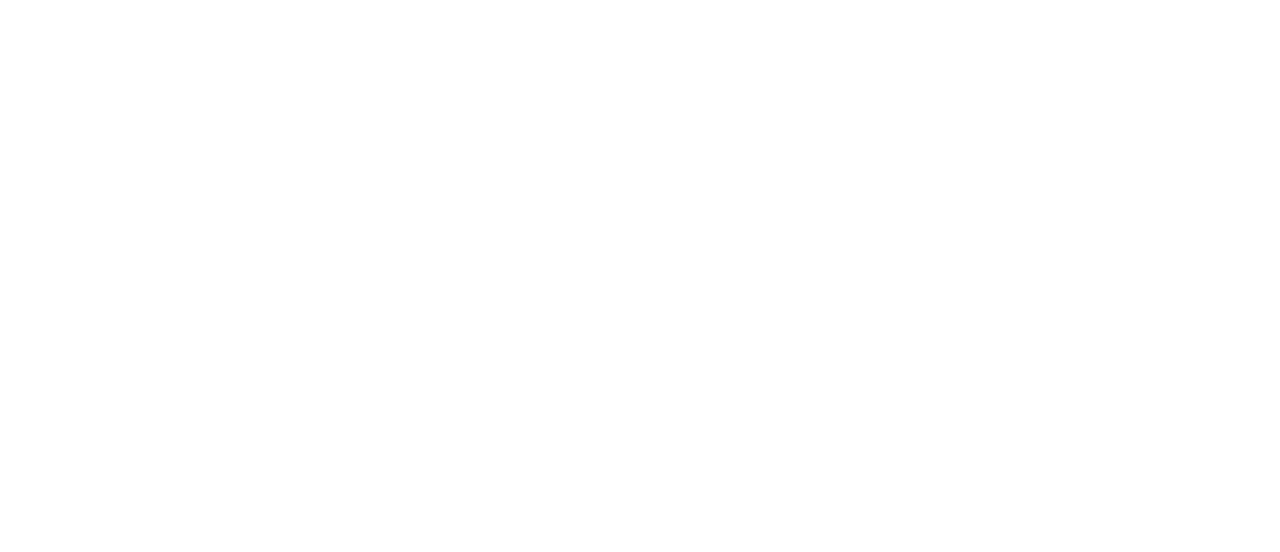
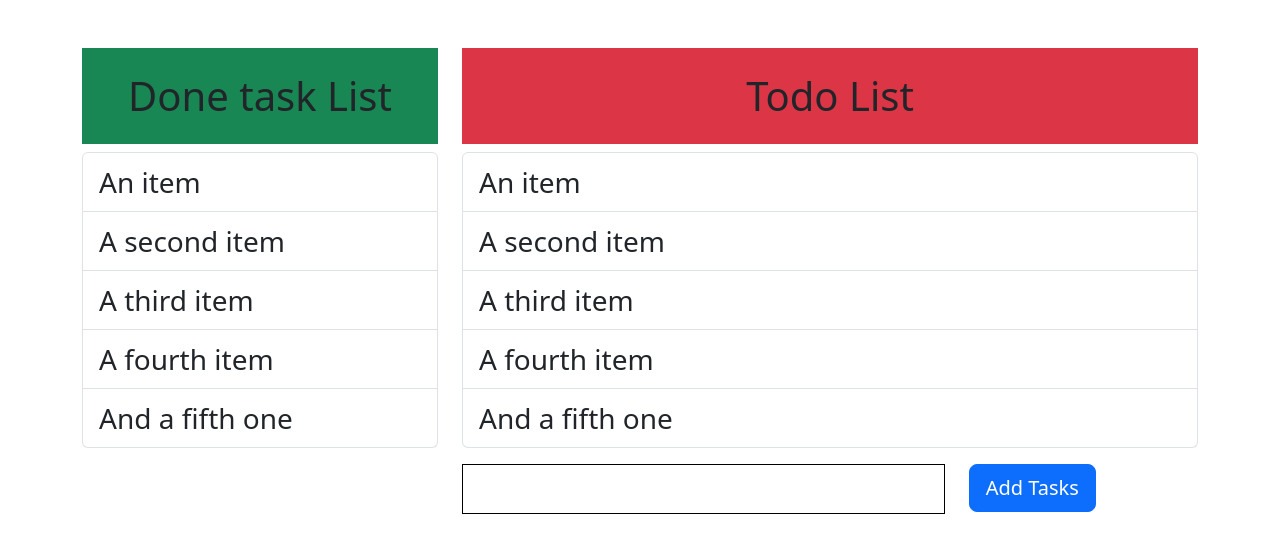
Before and after one commit to Bhanukakumara/todo_list_JS, a plain HTML site: page index.html in a window 1280 px wide. Drawn offline with nearby package versions, Linux system fonts and the light colour scheme.

Commit message:
Frondend

```diff
--- a/index.html
+++ b/index.html
@@ -1,15 +1,55 @@
 <!DOCTYPE html>
 <html lang="en">
-<head>
-    <meta charset="UTF-8">
-    <meta name="viewport" content="width=device-width, initial-scale=1.0">
-    <link href="https://cdn.jsdelivr.net/npm/bootstrap@5.3.3/dist/css/bootstrap.min.css" rel="stylesheet" integrity="sha384-QWTKZyjpPEjISv5WaRU9OFeRpok6YctnYmDr5pNlyT2bRjXh0JMhjY6hW+ALEwIH" crossorigin="anonymous">
-    <link rel="stylesheet" href="style.css">
+  <head>
+    <meta charset="UTF-8" />
+    <meta name="viewport" content="width=device-width, initial-scale=1.0" />
+    <link
+      href="https://cdn.jsdelivr.net/npm/bootstrap@5.3.3/dist/css/bootstrap.min.css"
+      rel="stylesheet"
+      integrity="sha384-QWTKZyjpPEjISv5WaRU9OFeRpok6YctnYmDr5pNlyT2bRjXh0JMhjY6hW+ALEwIH"
+      crossorigin="anonymous"
+    />
+    <link rel="stylesheet" href="style.css" />
     <title>To Do List</title>
-</head>
-<body>
-
+  </head>
+  <body>
+    <div class="container">
+      <div class="row mt-5">
+        <div class="col-4">
+          <h1 class="bg-success p-4 text-center">Done task List</h1>
+          <ul class="list-group">
+            <li class="list-group-item fs-3">An item</li>
+            <li class="list-group-item fs-3">A second item</li>
+            <li class="list-group-item fs-3">A third item</li>
+            <li class="list-group-item fs-3">A fourth item</li>
+            <li class="list-group-item fs-3">And a fifth one</li>
+          </ul>
+        </div>
+        <div class="col-8">
+          <h1 class="bg-danger p-4 text-center ">Todo List</h1>
+          <ul class="list-group">
+            <li class="list-group-item fs-3">An item</li>
+            <li class="list-group-item fs-3">A second item</li>
+            <li class="list-group-item fs-3">A third item</li>
+            <li class="list-group-item fs-3">A fourth item</li>
+            <li class="list-group-item fs-3">And a fifth one</li>
+          </ul>
+          <form class="row mt-3">
+            <div class="col-8">
+              <input type="text" class="form-control-plaintext border border-black fs-4">
+            </div>
+            <div class="col-4   ">
+              <button type="submit" class="btn btn-primary btn-lg mb-3 ">Add Tasks</button>
+            </div>
+          </form>
+        </div>
+      </div>
+    </div>
     <script src="app.js"></script>
-    <script src="https://cdn.jsdelivr.net/npm/bootstrap@5.3.3/dist/js/bootstrap.bundle.min.js" integrity="sha384-YvpcrYf0tY3lHB60NNkmXc5s9fDVZLESaAA55NDzOxhy9GkcIdslK1eN7N6jIeHz" crossorigin="anonymous"></script>
-</body>
+    <script
+      src="https://cdn.jsdelivr.net/npm/bootstrap@5.3.3/dist/js/bootstrap.bundle.min.js"
+      integrity="sha384-YvpcrYf0tY3lHB60NNkmXc5s9fDVZLESaAA55NDzOxhy9GkcIdslK1eN7N6jIeHz"
+      crossorigin="anonymous"
+    ></script>
+  </body>
 </html>
```
